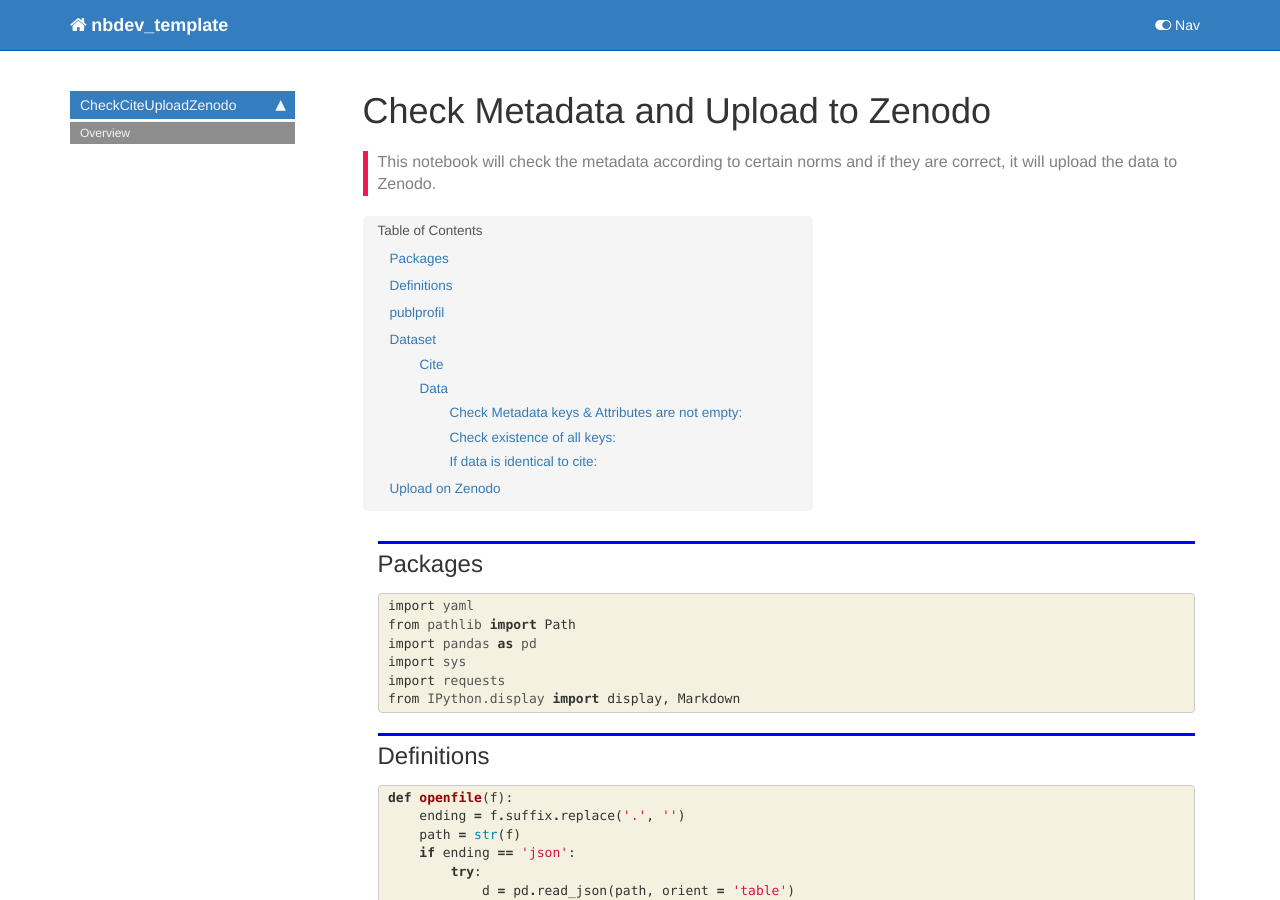
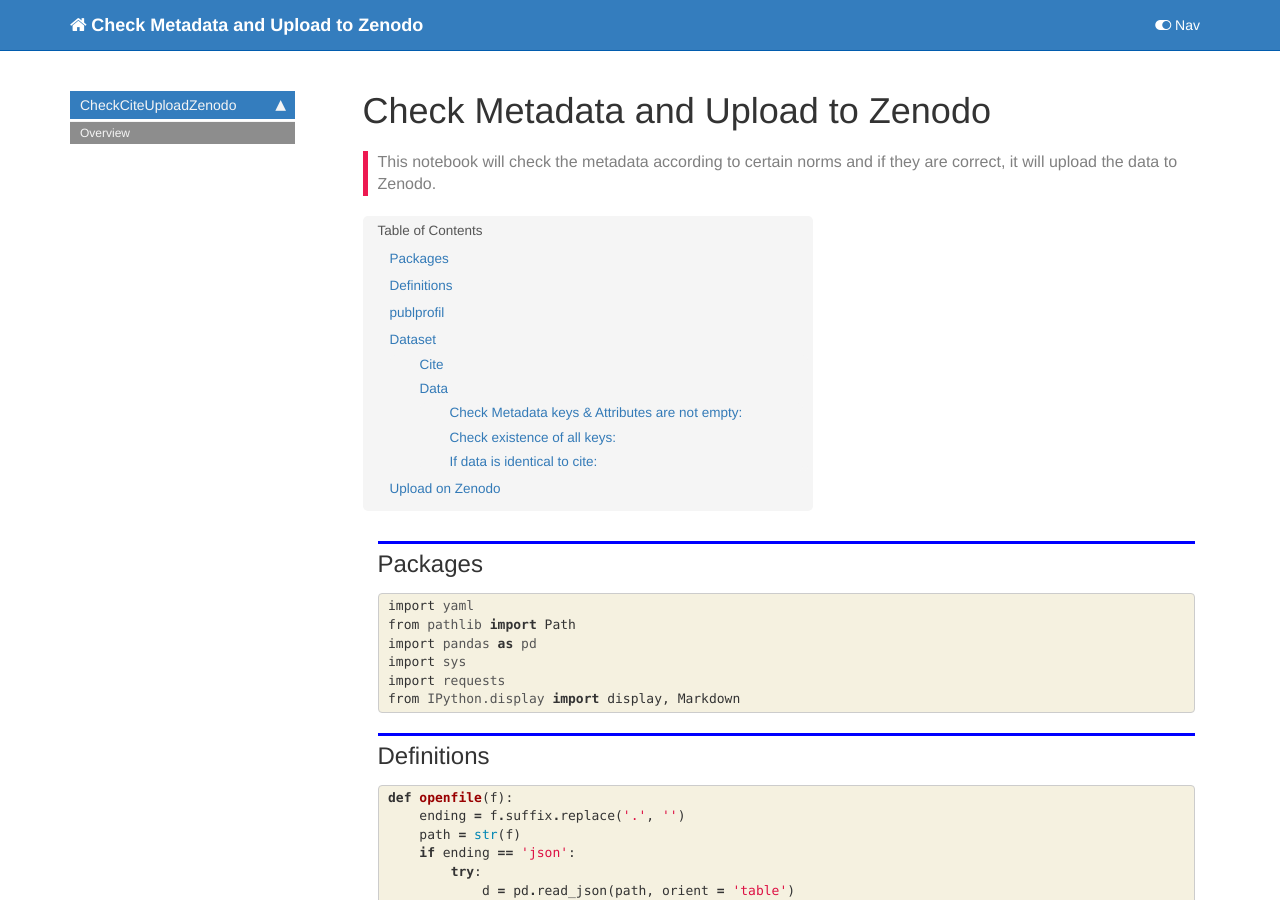
Before and after one commit to grasshoff/nbdev, a Jekyll site: the page built from docs/index.html, in a window 1280 px wide and 900 px high. Built offline with Jekyll 4.4.1, drawn with Linux system fonts in a browser that asks for light colours; nearby versions of some CDN libraries; comment, search, counter and statistics services are not loaded.

Commit message:
links repaired?

```diff
--- a/docs/_config.yml
+++ b/docs/_config.yml
@@ -1,9 +1,9 @@
-repository: biersabrina/nbdev_template
+repository: grasshoff/nbdev
 output: web
-topnav_title: nbdev_template
-site_title: nbdev_template
+topnav_title: Check Metadata and Upload to Zenodo
+site_title: CheckCiteUploadZenodo
 company_name: Humboldt-Universität zu Berlin
-description: test
+description: This is a notebook to check if the credentials are given in a correct and complete way according to a given format. If this is the case this notebook will upload the data to Zenodo.
 encoding: UTF-8
 # Set to false to disable KaTeX math
 use_math: true
@@ -61,4 +61,4 @@ sidebars:
 - home_sidebar
 
 theme: jekyll-theme-cayman
-baseurl: /nbdev_template/
+baseurl: /nbdev/
```
